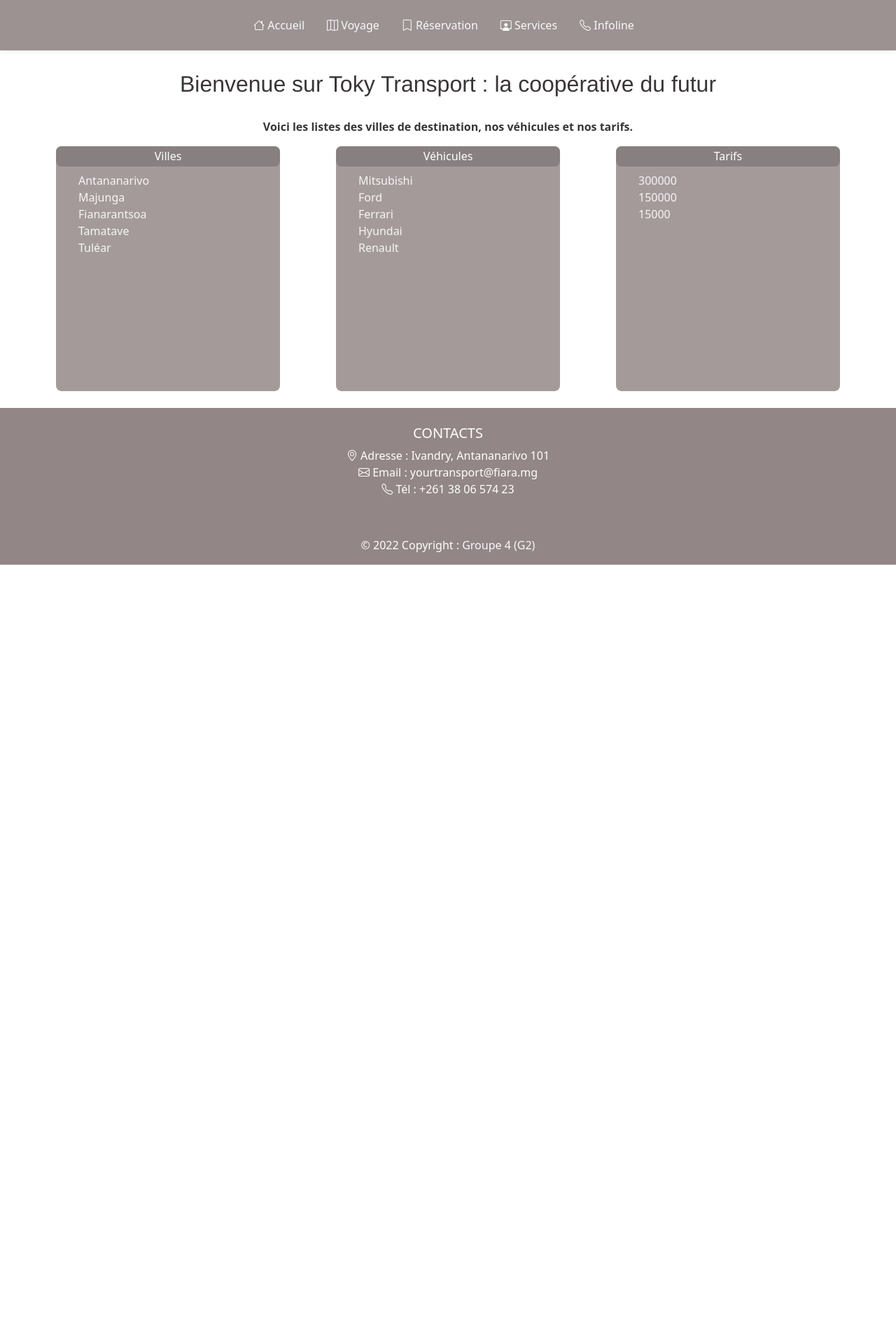
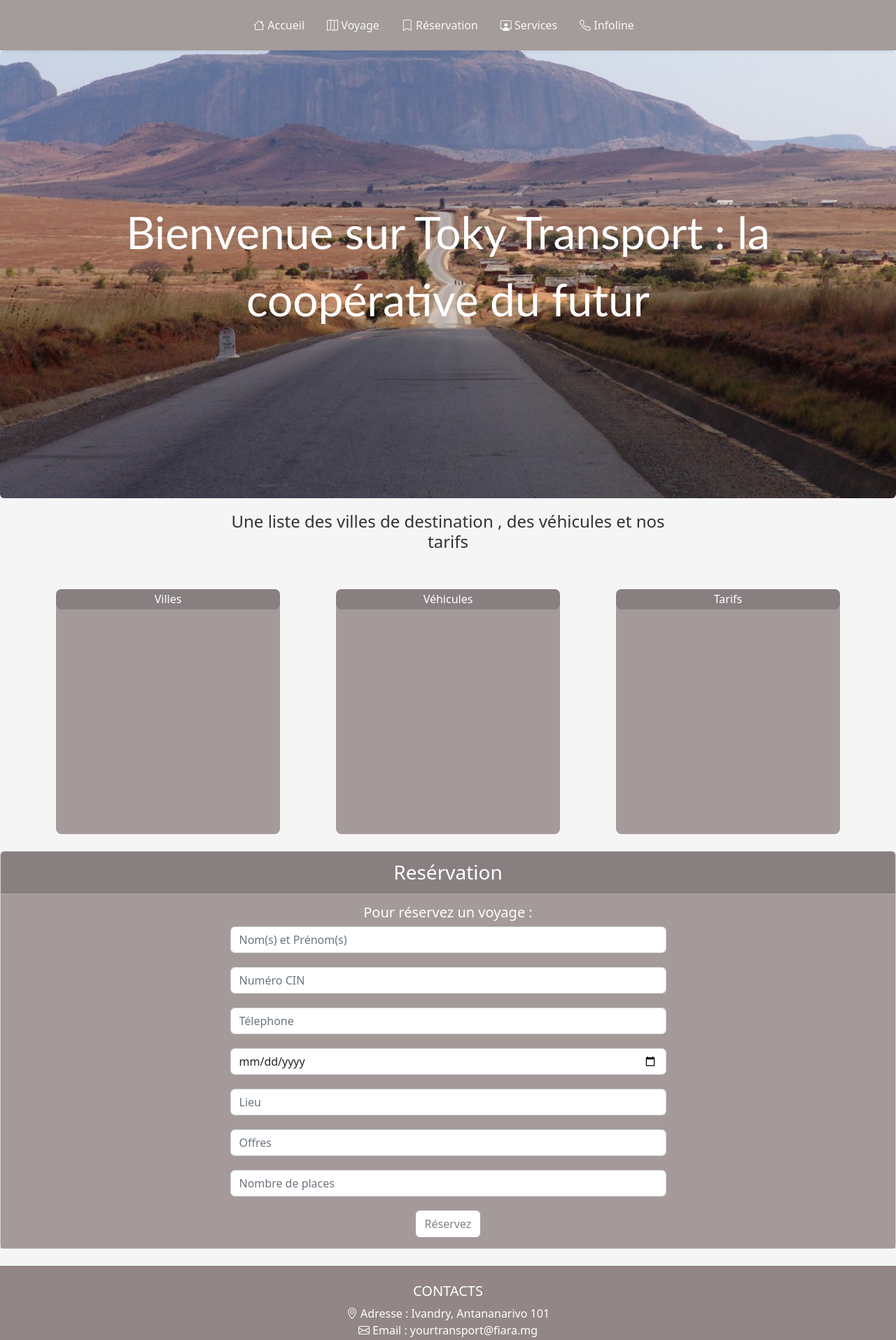
Before and after one commit to Sanmandresy/Transport-Toky-UI, a React (Create React App) app: page / in a window 1280 px wide. Shown: the top 1915 px of the page at 70% size. Before the commit the page ends 807 px from the top, so only its background shows below. Built offline with nearby package versions, Linux system fonts and the light colour scheme.

Commit message:
feat : project updated

```diff
--- a/public/styles.css
+++ b/public/styles.css
@@ -1,10 +1,20 @@
 @import url("https://cdn.jsdelivr.net/npm/bootstrap-icons@1.8.3/font/bootstrap-icons.css");
 body{
-    background-color: white;
+    background-color: whitesmoke;
 }
 nav{
     background-color: rgb(156, 146, 146);
     list-style: none;
+}
+.wrapperbg{
+    background-image: url("./landscape.jpg");
+    height: 80vh;
+    background-repeat: no-repeat;
+    object-fit: cover;
+    background-size: cover;
+    display: flex;
+    justify-content: center;
+    align-items: center;
 }
 
 span{
@@ -26,10 +36,11 @@ footer{
 
 blockquote{
     text-align: center;
-    font-size: 4vh;
+    font-size: 8vh;
     margin-bottom: 25px;
     color: rgb(58, 54, 54);
-    font-family: 'Franklin Gothic Medium', 'Arial Narrow', Arial, sans-serif;
+    color: white;
+    font-family: 'Gill Sans', 'Gill Sans MT', Calibri, 'Trebuchet MS', sans-serif;
 }
 
 .recap{
@@ -49,3 +60,44 @@ ol li{
     color: whitesmoke;
     list-style: none;
 }
+
+form{
+    display: flex;
+    flex-direction: column;
+    justify-content: center;
+    align-items: center;
+}
+form input{
+    margin-bottom: 20px;
+}
+
+.card-header{
+    background-color: rgb(136, 128, 128);
+    color: white;
+    text-align: center;
+}
+
+.card-title{
+    text-align: center;
+}
+
+.card-body{
+    background-color: rgb(165, 154, 154);
+    color:white;
+}
+
+.res{
+    background-color: white;
+    color:rgb(136, 128, 128);
+}
+
+.sticky-top{
+    opacity:0.9;
+}
+
+.intro{
+    text-align: center;
+    color:rgb(51, 49, 49);
+    transform: translate(-50%,-50%);
+    margin-left: 50%;
+}
--- a/src/App.js
+++ b/src/App.js
@@ -1,14 +1,18 @@
 import Navigation from "./Components/Navigation";
 import Section from "./Components/Section";
 import Footer from "./Components/Footer";
+import Register from "./Components/Register";
 
 function App() {
   return (<>
-    < Navigation/>
-    <blockquote>Bienvenue sur Toky Transport : la coopérative du futur</blockquote>
-    <p className="recap">Voici les listes des villes de destination, nos véhicules et nos tarifs.</p>
-    < Section />
-    <Footer />
+      < Navigation/>
+      <div className="bg-image p-5 text-center shadow-1-strong rounded mb-5 text-white wrapperbg" id="home">
+        <blockquote>Bienvenue sur Toky Transport : la coopérative du futur</blockquote>
+      </div>
+      <h1 className="intro fs-4 w-50 mb-4" id="list">Une liste des villes de destination , des véhicules et nos tarifs </h1>
+      < Section />
+      <Register />
+      <Footer />
   </>);
 }
 
--- a/src/Components/Footer.js
+++ b/src/Components/Footer.js
@@ -3,7 +3,7 @@ import React from 'react'
 function Footer() {
   return (<>
 
-<footer className="text-center text-lg-start mt-4 text-white">
+<footer className="text-center text-lg-start mt-4 text-white" id='contact'>
   <div className="container p-4">
       <div className="text-center">
         <h5 className="text-uppercase">Contacts</h5>
--- a/src/Components/Navigation.js
+++ b/src/Components/Navigation.js
@@ -2,22 +2,22 @@ import React from 'react'
 
 function Navigation() {
   return (<>
-     <nav className='py-3 shadow-sm p-3 mb-4'>
+     <nav className='py-3 shadow-sm p-3 sticky-top'>
         <ul className="nav container-fluid d-flex justify-content-center">
             <li className="nav-item">
-                <a className="nav-link text-light fs-6" aria-current="page" href="#!"> <i className="bi bi-house"></i> Accueil</a>
+                <a className="nav-link text-light fs-6" aria-current="page" href="#home"> <i className="bi bi-house"></i> Accueil</a>
             </li>
             <li className="nav-item">
-                <a className="nav-link text-light fs-6" href="#!"> <i className="bi bi-map"></i> Voyage</a>
+                <a className="nav-link text-light fs-6" href="#list"> <i className="bi bi-map"></i> Voyage</a>
             </li>
             <li className="nav-item">
-                <a className="nav-link text-light fs-6" href="#!"> <i className="bi bi-bookmark"></i> Réservation</a>
+                <a className="nav-link text-light fs-6" href="#registerID"> <i className="bi bi-bookmark"></i> Réservation</a>
             </li>
             <li className="nav-item">
                 <a className="nav-link text-light fs-6" href="#!"> <i className="bi bi-person-workspace"></i> Services</a>
             </li>
             <li className="nav-item">
-                <a className="nav-link text-light fs-6" href="#!"> <i className="bi bi-telephone"></i> Infoline</a>
+                <a className="nav-link text-light fs-6" href="#contact"> <i className="bi bi-telephone"></i> Infoline</a>
             </li>
         </ul>
     </nav>
--- /dev/null
+++ b/src/Components/Register.js
@@ -0,0 +1,27 @@
+import React from 'react'
+
+export default function Register() {
+  return (<>
+
+  <div className="card mt-4 w-60" id='registerID'>
+    <div className="card-header fs-3">
+        Resérvation
+    </div>
+    <div className="card-body">
+        <h5 className="card-title">Pour réservez un voyage :</h5>
+        <form>
+            <input className="form-control w-50" type={"text"} placeholder="Nom(s) et Prénom(s)"/>
+            <input className="form-control w-50" type={"text"} placeholder="Numéro CIN"/>
+            <input className="form-control w-50" type={"tel"} placeholder="Télephone"/>
+            <input  className="form-control w-50" type={"date"} required/>
+            <input className="form-control w-50" type={"text"} placeholder="Lieu"/>
+            <input className="form-control w-50" type={"text"} placeholder="Offres"/>
+            <input className="form-control w-50" type={"number"} placeholder="Nombre de places"/>
+            <a href="https://www.youtube.com/watch?v=29JoEgL3FG8" className="btn res">Réservez</a>
+        </form>
+    </div>
+</div>
+
+
+  </>);
+}
--- a/src/Components/Section.js
+++ b/src/Components/Section.js
@@ -6,29 +6,16 @@ function Section() {
         <span className='rounded-3 w-25'>
             <h2 className='fs-6 rounded-3'>Villes</h2>
             <ol>
-              <li>Antananarivo</li>
-              <li>Majunga</li>
-              <li>Fianarantsoa</li>
-              <li>Tamatave</li>
-              <li>Tuléar</li>
             </ol>
         </span>
         <span className='rounded-3 w-25'>
           <h2 className='fs-6 rounded-3'>Véhicules</h2>
           <ol>
-              <li>Mitsubishi</li>
-              <li>Ford</li>
-              <li>Ferrari</li>
-              <li>Hyundai</li>
-              <li>Renault</li>
             </ol>
         </span>
         <span className='rounded-3 w-25'>
             <h2 className='fs-6 rounded-3'>Tarifs</h2>
             <ol>
-              <li>300000</li>
-              <li>150000</li>
-              <li>15000</li>
             </ol>
         </span>
       </div>
```
Also changed, not shown: public/landscape.jpg (added).
